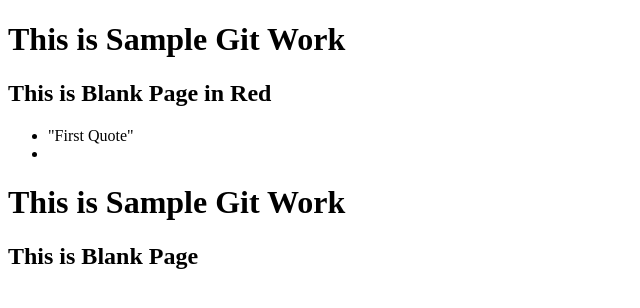
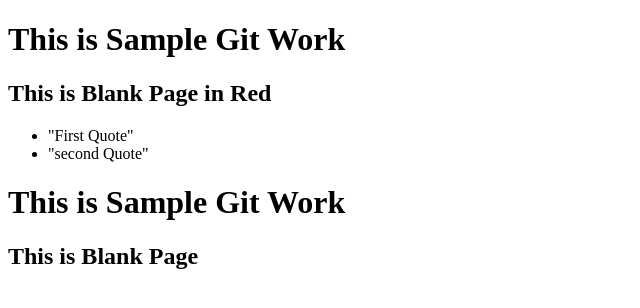
Before and after one commit to moorthyums/1main_openSAP_repo, a plain HTML site: page index.html in a window 1280 px wide. Shown: the whole page, without its empty margins (0-640 px from the left). Drawn offline with Linux system fonts and the light colour scheme.

Commit message:
Added 2nd quote

```diff
--- a/index.html
+++ b/index.html
@@ -17,7 +17,7 @@
 
 			</li>
 			<li>
-
+				"second Quote"
 			</li>
 		</ul>
 
```
